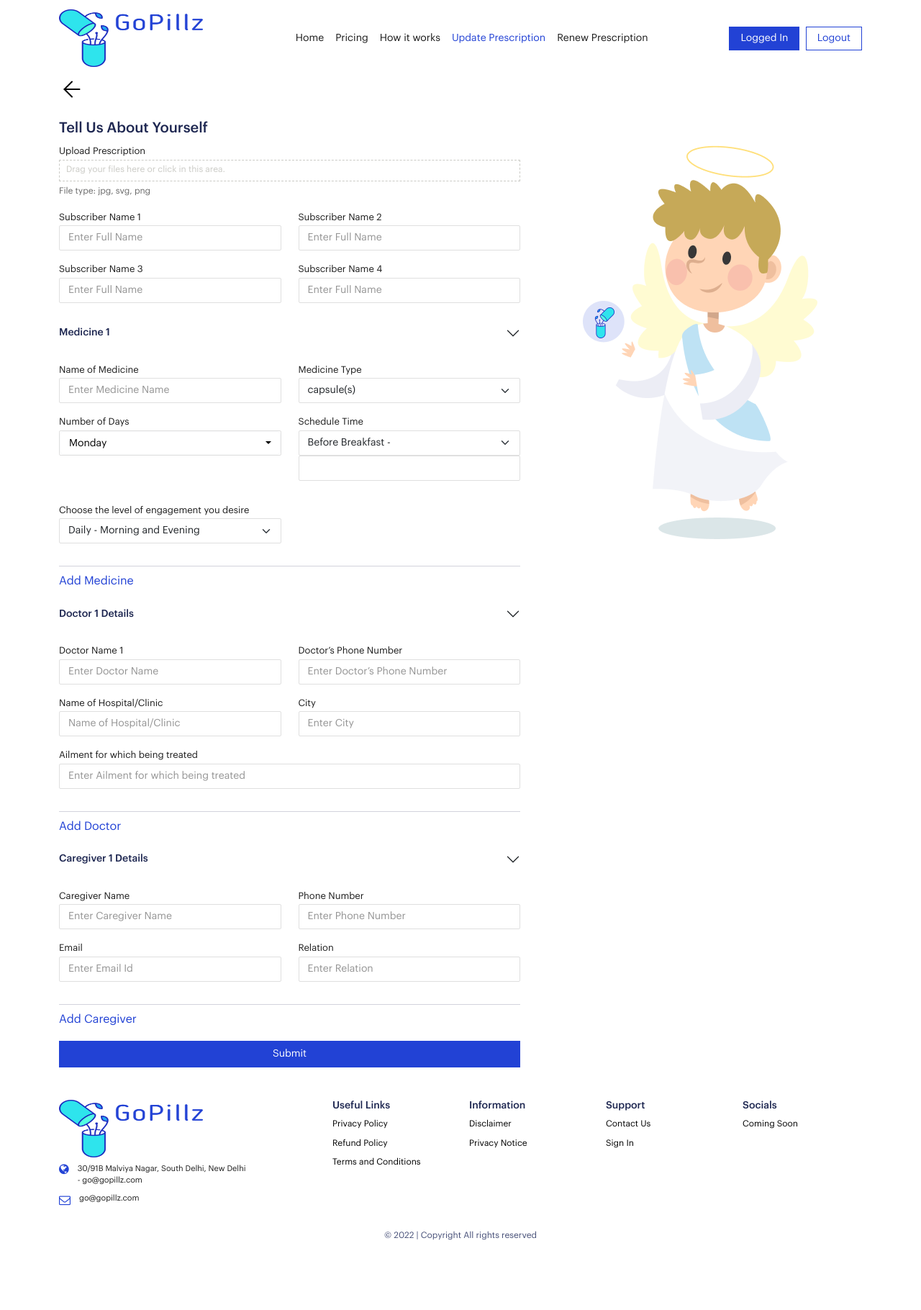
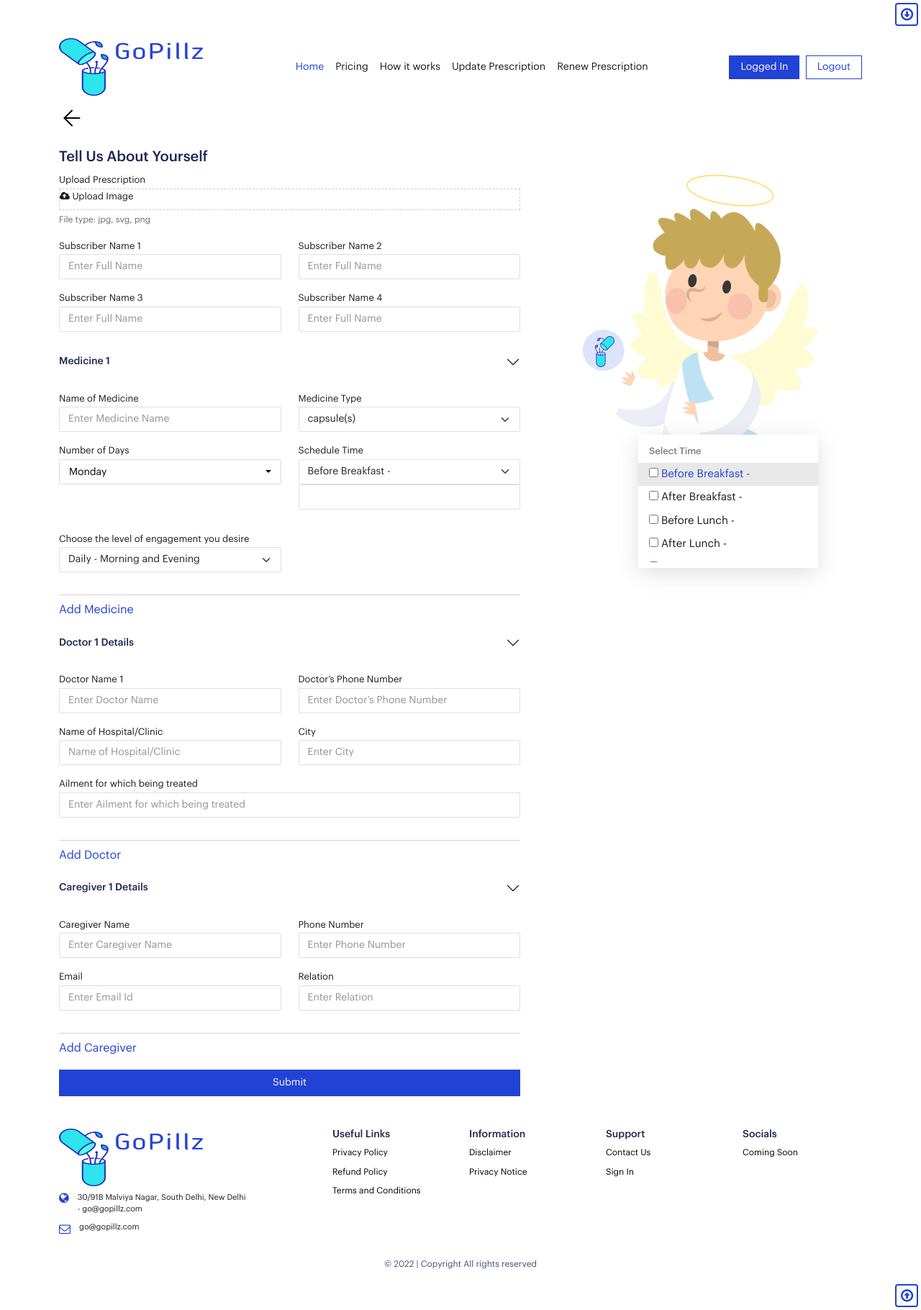
Before and after one commit to Krishan11234/GoPillz, a Django app: page /update-prescription in a window 1280 px wide. Shown: the whole page at 72% size. Before the commit the page ends 1723 px from the top, so only its background shows below. Run offline with Django 4.2, Linux system fonts and the light colour scheme; the visitor is signed in with stand-in values (Sample User, id 1); some libraries are stand-ins or nearby versions.

Commit message:
precription changes

```diff
--- a/gopillz/app/templates/GoPillz-yearly.html
+++ b/gopillz/app/templates/GoPillz-yearly.html
@@ -86,7 +86,9 @@
                       <p>
                           GoPillz sends you reminders to help you take your medicines on time.
                       </p>
+                      {% if not user.is_authenticated %}
                       <button class="btn primary__btn" type="button"  onclick="signupview()">Get Started</button>
+                      {% endif %}
                   </div>
                   <div class="col-md-6 text-end mt-2">
                       <img src="/static/assets/images/banner_image.png">
@@ -105,7 +107,7 @@
                 <div>
                     <div class="section__two__right__container">
                           <div class="parent__digital__angle mt-2">
-                            <img src="/static/assets/images/leaves_left.png" class="digital__angle__leaves__img">
+                            <img src="/static/assets/images/leaves.png" class="digital__angle__leaves__img">
                             <div class="digital__angels__section benefits__box">
                               <div class="d-flex justify-content-between">
                                 <img class="circle__img" src="/static/assets/images/bell.png">
--- a/gopillz/app/templates/base.html
+++ b/gopillz/app/templates/base.html
@@ -11,6 +11,11 @@
     <link rel="stylesheet" href='/static/css/style.css'>
 </head>
 <body>
+ <div style="text-align: end;margin: 4px;"><button id="scrlBotm" style="color: #2242D5;border:2px solid #2242D5; height:32px;width:32px;text-align:center;cursor: pointer;font-size: 20px;background-color: transparent;border-radius: 4px;line-height: 0;"><i class="fa fa-arrow-circle-o-down" aria-hidden="true" style="padding: 0;
+    text-align: center;
+    margin: 0;
+    font-size: 20px;
+    width: initial;"></i></button></div>
 
   <nav class="navbar navbar-expand-lg navbar-light">
             <div class="container">
@@ -21,7 +26,7 @@
               <div class="collapse navbar-collapse" id="navbarSupportedContent">
                 <ul class="navbar-nav m-auto mb-2 mb-lg-0">
                   <li class="nav-item">
-                    <a class="nav-link" id="home" aria-current="page" href="/home">Home</a>
+                    <a class="nav-link active" id="home" aria-current="page" href="/home">Home</a>
                   </li>
                   <li class="nav-item">
                     <a class="nav-link" id="pricingplans" href="/home#pricingplans">Pricing</a>
@@ -47,13 +52,7 @@
               </div>
             </div>
           </nav>
-<!--  <div class="row header__section" style="margin: 1rem">-->
-<!--<div class="col-md-3">-->
-<!--  <img-->
-<!--    src="/static/assets/images/v203_350.png"-->
-<!--    style="background-color: white; width: 252px; height: 82.59px"-->
-<!--  />-->
-<!--</div>-->
+
 <!--<div class="col-md-1" style="text-align:center;padding:12px 0 0 0;"><a href="/home">Home</a></div>-->
 <!--<div class="col-md-1" style="text-align:center;padding:12px 0 0 0;"><a href="/home#pricingplans">Pricing</a></div>-->
 <!--<div class="col-md-1"  style="padding:12px 0 0 0;text-align:center"><a href="/how_it_works">How it works</a></div>-->
@@ -165,11 +164,7 @@
 <!--  >-->
 <!--    © 2022 | Copyright All rights reserved-->
 <!--  </div>-->
-<!--  <div style="text-align: end;margin: 4px;"><button id="scrlTop" style="color: #2242D5;border:2px solid #2242D5; height:32px;width:32px;text-align:center;cursor: pointer;font-size: 20px;background-color: transparent;border-radius: 4px;line-height: 0;"><i class="fa fa-arrow-circle-o-up" aria-hidden="true" style="padding: 0;-->
-<!--    text-align: center;-->
-<!--    margin: 0;-->
-<!--    font-size: 20px;-->
-<!--    width: initial;"></i></button></div>-->
+
  <footer>
             <div class="container">
               <div class="row">
@@ -216,7 +211,11 @@
               </div>
             </div>
           </footer>
-
+  <div style="text-align: end;margin: 4px;"><button id="scrlTop" style="color: #2242D5;border:2px solid #2242D5; height:32px;width:32px;text-align:center;cursor: pointer;font-size: 20px;background-color: transparent;border-radius: 4px;line-height: 0;"><i class="fa fa-arrow-circle-o-up" aria-hidden="true" style="padding: 0;
+    text-align: center;
+    margin: 0;
+    font-size: 20px;
+    width: initial;"></i></button></div>
  <script src="https://code.jquery.com/jquery-3.3.1.min.js" crossorigin="anonymous"></script>
  <script src="/static/js/index.js"></script>
        <!-- Option 1: Bootstrap Bundle with Popper -->
@@ -228,18 +227,6 @@
 <!--       <script src="https://cdn.jsdelivr.net/npm/bootstrap@5.0.2/dist/js/bootstrap.min.js" integrity="sha384-cVKIPhGWiC2Al4u+LWgxfKTRIcfu0JTxR+EQDz/bgldoEyl4H0zUF0QKbrJ0EcQF" crossorigin="anonymous"></script>-->
 	<script>
 
-   currentId  = window.location.href.split('/')
-   currentId = currentId[currentId.length-1].split('#')
-   finalId = currentId[currentId.length-1]
-   if (finalId==''){
-        $("#home").addClass('active');
-   }
-   else{
-        $("#"+finalId).addClass('active');
-   }
-
-
-<!--$("#home").addClass('active');-->
 
  function logout(){
     window.location.assign('/logout')
--- a/gopillz/app/templates/index.html
+++ b/gopillz/app/templates/index.html
@@ -85,7 +85,9 @@
                       <p>
                           GoPillz sends you reminders to help you take your medicines on time.
                       </p>
+                      {% if not user.is_authenticated %}
                       <button class="btn primary__btn" type="button"  onclick="signupview()">Get Started</button>
+                      {% endif %}
                   </div>
                   <div class="col-md-6 text-end mt-2">
                       <img src="/static/assets/images/banner_image.png">
@@ -145,6 +147,7 @@
                 </div>
               </div>
             </div>
+
      <div class="section__three">
                   <div class="subscribe__health__benefits" id="pricingplans">
                            <h5>Subscribe For Health Benefits</h5>
--- a/gopillz/app/templates/renewsubscription.html
+++ b/gopillz/app/templates/renewsubscription.html
@@ -50,6 +50,7 @@
               <a href="/home"><img src="/static/assets/images/arrow-left.svg" ></a>
             </div>
             {% csrf_token %}
+            <input type="hidden" id="planId" value="{{content.id}}">
             <div class="loader" style="display:None"></div>
           <div class="chooseplan" >
             <span style="color:#1E2751;font-weight:bold">Current Plan</span><a href="renew-subscription?upgrade=True" style="font-weight:500;float:right;color:#2242D5">Upgrade Plan</a>
@@ -124,9 +125,11 @@
         // Create an instance of the Stripe object with your publishable API key
         var stripe = Stripe("{{ content.STRIPE_PUBLIC_KEY }}");
         var checkoutButton = document.getElementById("checkout-button");
+
         checkoutButton.addEventListener("click", function () {
         planType = $('#plan_type span.main_text').text();
         totalAmount = $('#total_amount span.main_text').text();
+        plan_id =  document.getElementById("planId").value
         SelectedPaymentOption = null
         if($("#rayzor").prop('checked') == true){
           SelectedPaymentOption = "rayzor"
@@ -141,7 +144,7 @@
           SelectedPaymentOption = "stripe"
         }
         const dataToSend = JSON.stringify({"payment_method": SelectedPaymentOption,
-        "plan_type":planType,"amount":totalAmount,"renew-subscription":true
+        "id":plan_id, "renew-subscription":true
         });
         console.log(SelectedPaymentOption)
           $('.loader').css('display','block')
--- a/gopillz/app/views.py
+++ b/gopillz/app/views.py
@@ -58,6 +58,9 @@ class SignUp(generics.GenericAPIView):
                 response.delete_cookie("verification")
                 response.delete_cookie("phone_no")
                 return response
+        else:
+            if request.user.is_authenticated:
+                return redirect('/home')
         return render(request, self.template_name, content)
 
     # @method_decorator(csrf_exempt)
--- a/gopillz/payment/index_views.py
+++ b/gopillz/payment/index_views.py
@@ -21,6 +21,8 @@ class RenewSubscription(generics.GenericAPIView):
 
     def get(self, request):
         content = {}
+
+
         content['STRIPE_PUBLIC_KEY'] = settings.STRIPE_PUBLISHABLE_KEY_TEST
         if not request.user.is_authenticated:
             error_message = 'Please sign up to purchase plan'
@@ -39,6 +41,7 @@ class RenewSubscription(generics.GenericAPIView):
             content['plan_type'] = self.plan_format[subscription_data.plan.plan_type]
             content['price'] = subscription_data.plan.price
             content['duration'] = subscription_data.plan.duration
+            content['id'] = subscription_data.plan.id
 
         except Exception as e:
             pass
@@ -49,6 +52,7 @@ class RenewSubscription(generics.GenericAPIView):
             try:
                 for plan in plan_serializer.data:
                     temp_plan_row = {}
+                    temp_plan_row['id'] = plan['id']
                     temp_plan_row['plan_type'] = plan['plan_type']
                     temp_plan_row['plan_name'] = self.plan_format[plan['plan_type']]
                     temp_plan_row['duration'] = plan['duration']
--- a/gopillz/payment/serializers.py
+++ b/gopillz/payment/serializers.py
@@ -5,7 +5,7 @@ from .models import Plan, Payment, PaymentMethod
 class PlanSerializer(serializers.ModelSerializer):
     class Meta:
         model = Plan
-        fields = ('plan_type', 'price', 'duration')
+        fields = ('id', 'plan_type', 'price', 'duration')
 
 
 class PaymentMethodSerializer(serializers.ModelSerializer):
--- a/gopillz/payment/templates/prescription.html
+++ b/gopillz/payment/templates/prescription.html
@@ -8,6 +8,17 @@
 <!-- <link href="https://cdnjs.cloudflare.com/ajax/libs/bootstrap-datetimepicker/4.17.37/css/bootstrap-datetimepicker.min.css"-->
 <!--        rel="stylesheet">-->
 <style>
+.normal__state{
+                          margin-bottom: 0;
+                        font-size: 15px;
+                        padding: 5px 15px;
+                        list-style-type: none;
+                        color: #1B1B1B;
+                }
+                .active__state{
+                   background-color: #e8e8e8;
+                   color: #2242d5;
+                }
 .collapse:not(.show){
 display:block;
 }
@@ -684,7 +695,10 @@ dropdown-menu.show{
                             <label>Upload Prescription <span id="file-uploading"></span></label>
                             <div class="browse__button">
                                 <input type="file" id="myfile" onchange ="changeFileStatus(this)" name="myfile" multiple>
-                                <p>Drag your files here or click in this area.</p>
+                                <label id="fileLabel">
+                                <i class="fa fa-cloud-upload"></i> Upload Image
+                              </label>
+<!--                                <p>Drag your files here or click in this area.</p>-->
                             </div>
 
                             <span>File type: jpg, svg, png</span>
@@ -742,13 +756,13 @@ dropdown-menu.show{
                                                 <div class="col-12 col-lg-6 mb-3">
                                                     <label>Number of Days</label>
                                                     <select id='number_days' class="selectpicker" multiple data-live-search="true">
-                                                        <option value="Monday" selected>Monday</option>
-                                                        <option value="Tuesday">Tuesday</option>
-                                                        <option value="Wednesday">Wednesday</option>
-                                                        <option value="Thursday">Thursday</option>
-                                                        <option value="Friday">Friday</option>
-                                                        <option value="Saturday">Saturday</option>
-                                                        <option value="Sunday">Sunday</option>
+                                                        <option value="1" selected>Monday</option>
+                                                        <option value="2">Tuesday</option>
+                                                        <option value="3">Wednesday</option>
+                                                        <option value="4">Thursday</option>
+                                                        <option value="5">Friday</option>
+                                                        <option value="6">Saturday</option>
+                                                        <option value="7">Sunday</option>
                                                     </select>
 <!--                                                    <select id='select-days' class="selectpicker" multiple data-live-search="true">-->
 <!--                                                    <option value="1">One</option>-->
@@ -761,12 +775,12 @@ dropdown-menu.show{
                                                 <div class="col-12 col-lg-6 mb-3">
                                                     <label>Schedule Time</label>
                                                     <select id='schedule_time' class="form-select">
-                                                        <option value="1">Before Breakfast - </option>
-                                                        <option value="2">After Breakfast - </option>
-                                                        <option value="3">Before Lunch - </option>
-                                                        <option value="4">After Lunch - </option>
-                                                        <option value="5">Before Dinner - </option>
-                                                        <option value="6">After Dinner - </option>
+                                                        <option value="Before Breakfast -">Before Breakfast - </option>
+                                                        <option value="After Breakfast -">After Breakfast - </option>
+                                                        <option value="Before Lunch -">Before Lunch - </option>
+                                                        <option value="After Lunch -">After Lunch - </option>
+                                                        <option value="Before Dinner -">Before Dinner - </option>
+                                                        <option value="After Dinner -">After Dinner - </option>
                                                     </select>
 <!--                                                    <input type="text" id="demo"/>-->
                                                          <div class="input-group date-time" id="datetimepicker">
@@ -1298,18 +1312,57 @@ dropdown-menu.show{
                         <button onclick="savePrescription()" class="submit__btn">Submit</button>
                 </div>
             </div>
-            <div class="col-12 col-lg-5 right__container">
-<!--                <div id="slider">-->
-<!--                    <div class="slides">-->
-                        <img src="/static/assets/images/slider1img.png" />
-<!--                    </div>-->
-<!--                    <div class="slides">-->
-<!--                        <img src="/static/assets/images/frame2.png" />-->
-<!--                    </div>-->
-<!--                    <div id="dot"><span class="dot"></span><span class="dot"></span></div>-->
-<!--                </div>-->
-
-            </div>
+         <div class="col-12 col-lg-5 right__container">
+	<div style="
+    position: relative;
+"> <img src="/static/assets/images/slider1img.png">
+		<div style="left: 140px;
+    height: 185px;
+    min-height:185px;
+    text-align: left;
+    box-shadow: rgba(100, 100, 111, 0.2) 0px 7px 29px 0px;
+    width: 250px;
+    padding: 15px 0;
+    background: #fff;
+    position: absolute;
+    bottom: 0;
+">
+			<h4 style="
+    font-size: 13px;
+    color: grey;
+    padding: 0 15px;
+">Select Time</h4>
+
+			<ul style="padding-left: 0;margin-bottom: 0;height: 138px;overflow: auto;">
+					<li class="active__state normal__state">
+					<input type="checkbox" id="vehicle1" name="vehicle1" value="Bike">
+					<label for="vehicle1">Before Breakfast - </label>
+                </li>
+				<li class="normal__state">
+					<input type="checkbox" id="vehicle2" name="vehicle2" value="Bike">
+					<label for="vehicle2">After Breakfast - </label>
+                </li>
+                <li class="normal__state">
+					<input type="checkbox" id="vehicle3" name="vehicle3" value="Bike">
+					<label for="vehicle3">Before Lunch - </label>
+                </li>
+				<li class="normal__state">
+					<input type="checkbox" id="vehicle4" name="vehicle4" value="Bike">
+					<label for="vehicle4">After Lunch - </label>
+                </li>
+                <li class="normal__state">
+					<input type="checkbox" id="vehicle5" name="vehicle5" value="Bike">
+					<label for="vehicle5">Before Dinner - </label>
+                </li>
+				<li class="normal__state">
+					<input type="checkbox" id="vehicle6" name="vehicle6" value="Bike">
+					<label for="vehicle6">After Dinner - </label>
+                </li>
+
+			</ul>
+		</div>
+	</div>
+</div>
         </div>
     </div>
   </div>
@@ -1326,9 +1379,12 @@ dropdown-menu.show{
     jQuery('#number_days').selectpicker();
 </script>
     <script>
+    var year = (new Date).getFullYear();
 
       $("#datetimepicker").datetimepicker({
       defaultDate: moment(),
+      minDate: new Date(year, 0, 1),
+      maxDate: new Date(year+1, 11, 31),
         icons: {
           time: "fa fa-clock-o",
           date: "fa fa-calendar",
@@ -1366,13 +1422,29 @@ function updateScheduleTime(data){
         newOptionValue = splitedValue[0]+ '- ' +medicine_name
         console.log(newOptionValue)
         select.options[String(i)].text = newOptionValue
+        select.options[String(i)].value = newOptionValue
+        id = "vehicle"+String(i+1)
+        var input = document.getElementById(id);
+        var label = input.labels[0];
+        label.textContent = newOptionValue
     }
 }
 
 
 function changeFileStatus(event){
-  console.log(event.files[0].name)
+<!--s-->
+  var file = event.files[0].name;
   console.log(event.files)
+  let Filenames = ''
+  for(var i=0;i<event.files.length;i++) {
+  if (i==0){
+    Filenames = Filenames.concat(event.files[i].name);
+    }
+  else{
+   Filenames = Filenames.concat(', '+event.files[i].name);
+  }
+  }
+  $('#fileLabel').text(Filenames);
 }
 
 function savePrescription(){
@@ -1476,10 +1548,8 @@ $('.loader').css('display','block')
         fileFormData.append('relation',relation);
     }
 
-<!--    var form = $('file-form')[0];-->
-<!--    date = document.getElementById('datetimepicker').value-->
-    date = $("#datetimepicker").datetimepicker( 'getDate' );
-    console.log(date)
+    datetime = $("#datetimepicker").find("input").val()
+    fileFormData.append("datetime", datetime);
 <!--    fileFormData.append('files', $('input[type=file]')[0].files);-->
 <!--    console.log(fileFormData)-->
    for (var file of input){
@@ -1502,11 +1572,11 @@ $('.loader').css('display','block')
 <!--          dataType: 'json',-->
           success: function(data){
           $('.loader').css('display','none')
-              window.location.reload()
+<!--              window.location.reload()-->
           },
           error: function(){
           $('.loader').css('display','none')
-              window.location.reload()
+<!--              window.location.reload()-->
           },
       });
 }
--- a/gopillz/prescription/helper.py
+++ b/gopillz/prescription/helper.py
@@ -1,5 +1,5 @@
 MEDICINE_TYPE = (
-    ("no_coupon", "adhesive(s)"),
+    ("adhesive", "adhesive(s)"),
     ("capsule", "capsule(s)"),
     ("cachet", "cachet(s)"),
     ("cream", "cream(s)"),
--- a/gopillz/prescription/models.py
+++ b/gopillz/prescription/models.py
@@ -2,6 +2,7 @@ from django.db import models
 from django.contrib.auth.models import User
 from phonenumber_field.modelfields import PhoneNumberField
 from .helper import MEDICINE_TYPE, NUMBER_DAYS, SCHEDULE_TIME, LEVEL_ENGAGEMENT
+from multiselectfield import MultiSelectField
 
 
 class Subscriber(models.Model):
@@ -11,7 +12,7 @@ class Subscriber(models.Model):
 class Medicine(models.Model):
     medicine_name = models.CharField(max_length=100)
     medicine_type = models.CharField(max_length=100, null=True, db_index=True, choices=MEDICINE_TYPE)
-    # number_days = models.CharField(max_length=100, null=True, db_index=True, choices=NUMBER_DAYS)
+    number_days = MultiSelectField(choices=NUMBER_DAYS, null=True)
     schedule_time = models.CharField(max_length=100, null=True, db_index=True)
     datetime = models.DateTimeField(null=True)
     level_of_engagement = models.CharField(max_length=100, null=True, db_index=True, choices=LEVEL_ENGAGEMENT)
@@ -24,7 +25,7 @@ class Days(models.Model):
 
 class Doctor(models.Model):
     doctor_name = models.CharField(max_length=100)
-    doctor_phone_no = PhoneNumberField(null=False, blank=False, unique=True)
+    doctor_phone_no = PhoneNumberField(null=True, blank=False, unique=True)
     city = models.CharField(max_length=100)
     hospital_name = models.CharField(max_length=100)
     Ailment = models.CharField(max_length=100)
```
Also changed, not shown: gopillz/payment/templates/payment.html (+8 -4 lines), gopillz/payment/templates/upgrade-subscription.html (+11 -4 lines), gopillz/payment/views.py (+33 -10 lines), gopillz/prescription/admin.py (+15 -2 lines), gopillz/prescription/serializers.py (+7 -3 lines), gopillz/prescription/views.py (+33 -2 lines), gopillz/prescription/migrations/0001_initial.py (deleted), gopillz/prescription/migrations/0002_prescription_subscriber.py (deleted), gopillz/prescription/migrations/0003_alter_medicine_number_days.py (deleted), gopillz/prescription/migrations/0004_alter_prescription_user.py (deleted).
